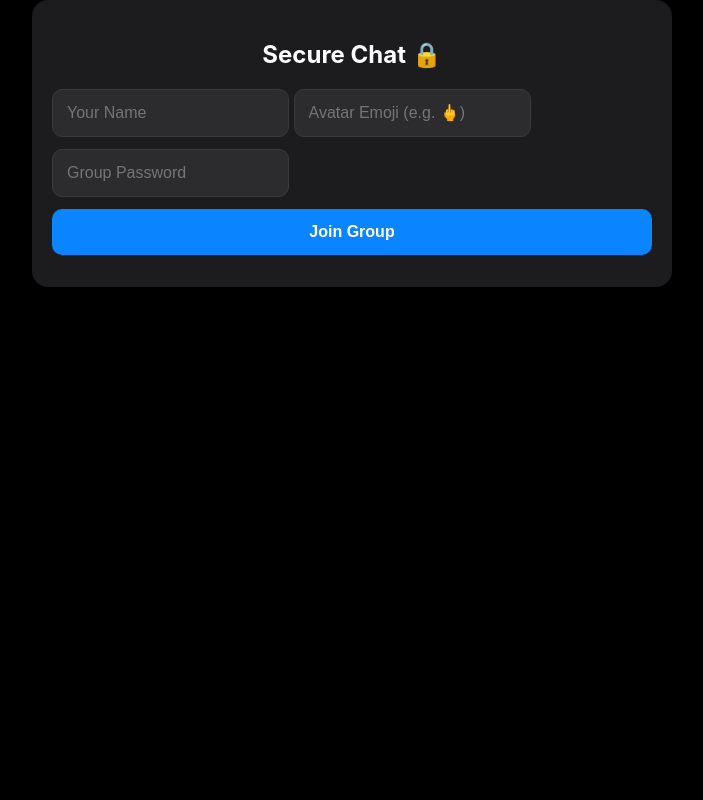
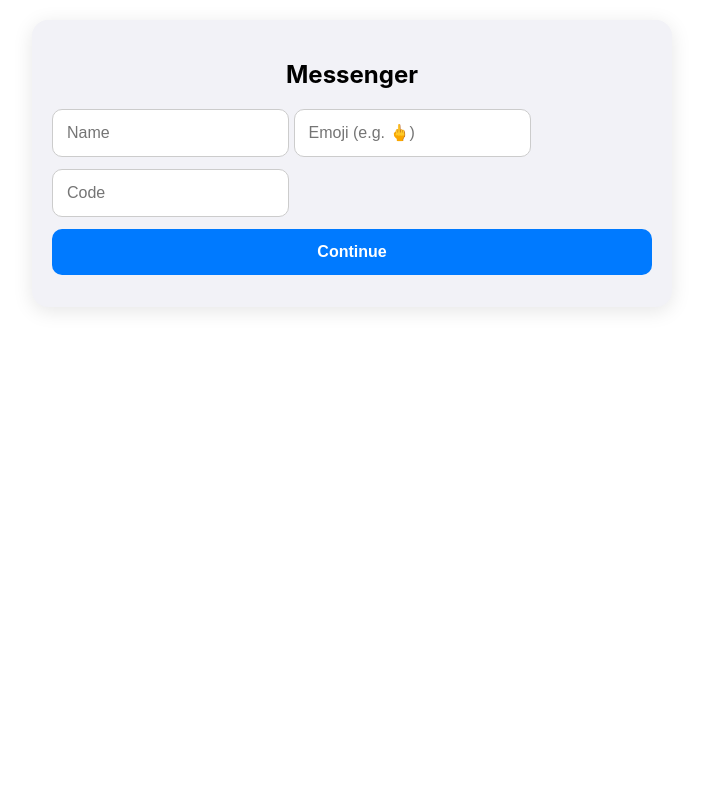
Before and after one commit to prashanth2085/jujube, a FastAPI app: page / in a window 1280 px wide. Shown: the whole page, without its empty margins (288-991 px from the left). Run offline with FastAPI, Linux system fonts and the light colour scheme.

Commit message:
Rename 'Secure Chat' to 'Messenger' and update styles

```diff
--- a/templates/index.html
+++ b/templates/index.html
@@ -3,142 +3,186 @@
 <head>
     <meta charset="UTF-8">
     <meta name="viewport" content="width=device-width, initial-scale=1.0, maximum-scale=1.0, user-scalable=no">
-    <title>Secure Chat</title>
+    <title>Messenger</title>
+
     <meta name="apple-mobile-web-app-capable" content="yes">
-    <meta name="apple-mobile-web-app-status-bar-style" content="black-translucent">
+    <meta name="apple-mobile-web-app-status-bar-style" content="default">
     <link rel="apple-touch-icon" href="https://cdn-icons-png.flaticon.com/512/3665/3665913.png">
-    <style>
-        body { font-family: -apple-system, BlinkMacSystemFont, "Segoe UI", Roboto, sans-serif; background-color: #000000; color: #ffffff; margin: 0; padding: env(safe-area-inset-top) 20px 20px 20px; display: flex; flex-direction: column; height: 100vh; box-sizing: border-box; }
-        #setup, #chat { background: #1c1c1e; padding: 20px; border-radius: 16px; max-width: 600px; width: 100%; margin: 0 auto; }
+
+    <style id="theme-style">
+        /* Default Setup UI */
+        body { font-family: -apple-system, BlinkMacSystemFont, "Segoe UI", Roboto, sans-serif; margin: 0; padding: 20px; display: flex; flex-direction: column; height: 100vh; box-sizing: border-box; transition: background 0.3s; }
+        #setup, #chat { padding: 20px; border-radius: 16px; max-width: 600px; width: 100%; margin: 0 auto; }
+        #setup { background: #f2f2f7; color: #000; box-shadow: 0 4px 20px rgba(0,0,0,0.1); }
         #chat { display: none; flex-direction: column; height: 100%; }
-        .header { display: flex; justify-content: space-between; align-items: center; margin-bottom: 10px; }
-        input, button { padding: 14px; margin-bottom: 12px; border-radius: 10px; border: 1px solid #3a3a3c; font-size: 16px; background: #2c2c2e; color: white; }
-        button { background-color: #0a84ff; border: none; font-weight: bold; cursor: pointer; }
-        #messages { flex-grow: 1; overflow-y: auto; margin-bottom: 15px; display: flex; flex-direction: column; }
-        .msg-wrapper { display: flex; flex-direction: column; margin-bottom: 12px; max-width: 80%; cursor: pointer; }
+
+        .header { display: flex; justify-content: space-between; align-items: center; margin-bottom: 15px; }
+        .leave-btn { background: #ff3b30; font-size: 12px; padding: 6px 12px; border-radius: 8px; border: none; color: white; cursor: pointer; }
+
+        input, button { padding: 14px; margin-bottom: 12px; border-radius: 10px; border: 1px solid #ccc; font-size: 16px; -webkit-appearance: none; }
+        button { background-color: #007aff; color: white; border: none; cursor: pointer; font-weight: bold; }
+
+        #messages { flex-grow: 1; overflow-y: auto; margin-bottom: 15px; padding: 15px; border-radius: 12px; display: flex; flex-direction: column; }
+        .msg-wrapper { display: flex; flex-direction: column; margin-bottom: 16px; max-width: 75%; }
         .my-wrapper { align-self: flex-end; align-items: flex-end; }
         .other-wrapper { align-self: flex-start; align-items: flex-start; }
-        .message { padding: 10px 14px; border-radius: 18px; font-size: 15px; }
-        .my-message { background-color: #0a84ff; }
-        .other-message { background-color: #3a3a3c; }
-        .meta { font-size: 11px; opacity: 0.5; margin-bottom: 2px; }
+        .meta { font-size: 11px; opacity: 0.6; margin-bottom: 2px; }
+        .message { padding: 8px 14px; border-radius: 18px; word-wrap: break-word; font-size: 15px; }
+
         .input-area { display: flex; gap: 8px; }
         .input-area input { flex-grow: 1; margin-bottom: 0; }
+        .gif-img { max-width: 100%; border-radius: 12px; margin-top: 4px; }
     </style>
 </head>
-<body>
+<body id="main-body">
+
     <div id="setup">
-        <h2 style="text-align:center">Secure Chat 🔒</h2>
-        <input type="text" id="username" placeholder="Your Name">
-        <input type="text" id="avatar" placeholder="Avatar Emoji (e.g. 🖕)">
-        <input type="password" id="groupSecret" placeholder="Group Password">
-        <button onclick="joinChat()" style="width:100%">Join Group</button>
+        <h2 style="text-align: center;">Messenger</h2>
+        <input type="text" id="username" placeholder="Name">
+        <input type="text" id="avatar" placeholder="Emoji (e.g. 🖕)">
+        <input type="password" id="groupSecret" placeholder="Code">
+        <button onclick="joinChat()" style="width:100%;">Continue</button>
     </div>
 
     <div id="chat">
         <div class="header">
-            <span id="room-display" style="color:#8e8e93"></span>
-            <button onclick="location.reload()" style="padding:5px 10px; font-size:12px; background:#ff3b30">Leave</button>
+            <span id="display-name" style="font-weight: bold; font-size: 14px; color: #8e8e93;"></span>
+            <button class="leave-btn" onclick="leaveChat()">Leave</button>
         </div>
         <div id="messages"></div>
         <div class="input-area">
-            <button onclick="sendGif()" style="background:#ff375f">GIF</button>
-            <input type="text" id="messageInput" placeholder="Message...">
-            <button onclick="sendText()">Send</button>
+            <button style="background:#ff375f;" onclick="sendGif()">GIF</button>
+            <input type="text" id="messageInput" placeholder="Message..." autocomplete="off">
+            <button id="send-btn" onclick="sendText()">Send</button>
         </div>
     </div>
 
     <script>
-        let ws, username, userAvatar, cryptoKey, groupPass;
-        const rendered = new Set();
+        let ws; let username; let userAvatar; let cryptoKey; let isPrivate = false;
+        const renderedMessages = new Set();
 
-        async function deriveKey(p) {
+        async function deriveKey(password) {
             const enc = new TextEncoder();
-            const m = await window.crypto.subtle.importKey("raw", enc.encode(p), "PBKDF2", false, ["deriveKey"]);
-            return window.crypto.subtle.deriveKey({name:"PBKDF2", salt:enc.encode("salt"), iterations:100000, hash:"SHA-256"}, m, {name:"AES-GCM", length:256}, false, ["encrypt", "decrypt"]);
+            const keyMaterial = await window.crypto.subtle.importKey("raw", enc.encode(password), { name: "PBKDF2" }, false, ["deriveKey"]);
+            return window.crypto.subtle.deriveKey(
+                { name: "PBKDF2", salt: enc.encode("secure-chat-salt"), iterations: 100000, hash: "SHA-256" },
+                keyMaterial, { name: "AES-GCM", length: 256 }, false, ["encrypt", "decrypt"]
+            );
         }
 
-        async function encrypt(d) {
-            const enc = new TextEncoder(), iv = window.crypto.getRandomValues(new Uint8Array(12));
-            const c = await window.crypto.subtle.encrypt({name:"AES-GCM", iv}, cryptoKey, enc.encode(JSON.stringify(d)));
-            const combined = new Uint8Array(iv.length + c.byteLength);
-            combined.set(iv); combined.set(new Uint8Array(c), 12);
+        function applyTheme(isGod) {
+            const body = document.getElementById("main-body");
+            const msgs = document.getElementById("messages");
+            const chatBox = document.getElementById("chat");
+            const inputs = document.querySelectorAll("input");
+
+            if (isGod) {
+                body.style.backgroundColor = "#000000";
+                chatBox.style.backgroundColor = "#1c1c1e";
+                msgs.style.backgroundColor = "#000";
+                msgs.style.border = "1px solid #3a3a3c";
+                inputs.forEach(i => { i.style.background = "#2c2c2e"; i.style.color = "white"; i.style.borderColor = "#3a3a3c"; });
+                isPrivate = true;
+            } else {
+                body.style.backgroundColor = "#ffffff";
+                chatBox.style.backgroundColor = "#ffffff";
+                msgs.style.backgroundColor = "#f2f2f7";
+                msgs.style.border = "1px solid #e5e5ea";
+                inputs.forEach(i => { i.style.background = "#ffffff"; i.style.color = "black"; i.style.borderColor = "#ccc"; });
+                isPrivate = false;
+            }
+        }
+
+        async function encryptData(dataObj) {
+            const enc = new TextEncoder();
+            const iv = window.crypto.getRandomValues(new Uint8Array(12));
+            const ciphertext = await window.crypto.subtle.encrypt({ name: "AES-GCM", iv: iv }, cryptoKey, enc.encode(JSON.stringify(dataObj)));
+            const combined = new Uint8Array(iv.length + ciphertext.byteLength);
+            combined.set(iv); combined.set(new Uint8Array(ciphertext), iv.length);
             return btoa(String.fromCharCode(...combined));
         }
 
-        async function decrypt(b) {
+        async function decryptData(base64String) {
             try {
-                const c = new Uint8Array(atob(b).split('').map(x=>x.charCodeAt(0)));
-                const d = await window.crypto.subtle.decrypt({name:"AES-GCM", iv:c.slice(0,12)}, cryptoKey, c.slice(12));
-                return JSON.parse(new TextDecoder().decode(d));
-            } catch(e) { return null; }
+                const combined = new Uint8Array(atob(base64String).split('').map(c => c.charCodeAt(0)));
+                const iv = combined.slice(0, 12); const ciphertext = combined.slice(12);
+                const decrypted = await window.crypto.subtle.decrypt({ name: "AES-GCM", iv: iv }, cryptoKey, ciphertext);
+                return JSON.parse(new TextDecoder().decode(decrypted));
+            } catch (e) { return null; }
         }
 
         async function joinChat() {
-            groupPass = document.getElementById("groupSecret").value;
             username = document.getElementById("username").value;
             userAvatar = document.getElementById("avatar").value || "👤";
-            if(!groupPass || !username) return alert("Missing info");
-            cryptoKey = await deriveKey(groupPass);
+            const secret = document.getElementById("groupSecret").value;
+            if (!username || !secret) return;
+
+            applyTheme(secret === "GOD");
+            cryptoKey = await deriveKey(secret);
+
+            document.getElementById("setup").style.display = "none";
+            document.getElementById("chat").style.display = "flex";
+
+            // Only load history if the secret is "GOD"
+            if (secret === "GOD") {
+                const response = await fetch('/history');
+                const messages = await response.json();
+                for (let msg of messages) {
+                    const dec = await decryptData(msg.ciphertext);
+                    if (dec) renderMessage(msg.id, msg.sender, msg.avatar, dec.text, dec.time, dec.isGif, msg.sender === username);
+                }
+            }
 
             const protocol = window.location.protocol === "https:" ? "wss" : "ws";
             ws = new WebSocket(`${protocol}://${window.location.host}/ws`);
 
-            ws.onopen = () => ws.send(JSON.stringify({type:"join", password:groupPass}));
-
-            ws.onmessage = async (e) => {
-                const p = JSON.parse(e.data);
-                if(p.type === "room_info") {
-                    let name = p.room_name || prompt("New Room! Name it:");
-                    if(!p.room_name) ws.send(JSON.stringify({type:"create_room", password:groupPass, room_name:name}));
-                    document.getElementById("room-display").innerText = name;
-                    document.getElementById("setup").style.display = "none";
-                    document.getElementById("chat").style.display = "flex";
-                    const h = await fetch(`/history/${groupPass}`).then(r=>r.json());
-                    for(let m of h) {
-                        const d = await decrypt(m.ciphertext);
-                        if(d) render(m.id, m.sender, m.avatar, d.text, d.time, d.isGif, m.sender===username);
-                    }
+            ws.onmessage = async (event) => {
+                const payload = JSON.parse(event.data);
+                if (payload.type === "message") {
+                    if (payload.sender === username) return;
+                    const dec = await decryptData(payload.ciphertext);
+                    if (dec) renderMessage(payload.id, payload.sender, payload.avatar, dec.text, dec.time, dec.isGif, false);
                 }
-                if(p.type === "message") {
-                    const d = await decrypt(p.ciphertext);
-                    if(d) {
-                        render(p.id, p.sender, p.avatar, d.text, d.time, d.isGif, p.sender===username);
-                        if(p.sender !== username && document.hidden) new Audio('https://actions.google.com/sounds/v1/alarms/beep_short.ogg').play();
-                    }
-                }
-                if(p.type === "delete") document.getElementById(p.id)?.remove();
             };
         }
 
-        function render(id, s, a, t, tm, g, me) {
-            if(rendered.has(id)) return; rendered.add(id);
-            const d = document.getElementById("messages"), w = document.createElement("div");
-            w.id = id; w.className = `msg-wrapper ${me?'my-wrapper':'other-wrapper'}`;
-            w.innerHTML = `<div class="meta">${a} ${s} • ${tm}</div><div class="message ${me?'my-message':'other-message'}">${g?`<img src="${t}" style="max-width:100%;border-radius:10px">`:t}</div>`;
-            if(me) w.onclick = () => confirm("Delete?") && ws.send(JSON.stringify({type:"delete", id}));
-            d.appendChild(w); d.scrollTop = d.scrollHeight;
+        function leaveChat() {
+            location.reload(); // Hard reset to clear theme and memory
         }
 
-        function sendText() {
-            const i = document.getElementById("messageInput");
-            if(!i.value) return;
-            const id = "msg-"+Date.now(), tm = new Date().toLocaleTimeString([], {hour:'2-digit', minute:'2-digit'});
-            encrypt({text:i.value, time:tm, isGif:false}).then(c => {
-                ws.send(JSON.stringify({type:"message", id, sender:username, avatar:userAvatar, ciphertext:c, password:groupPass}));
-            });
-            i.value = "";
+        async function sendPayload(content, isGif) {
+            if (!content) return;
+            const msgId = "msg-" + Date.now();
+            const timeStr = new Date().toLocaleTimeString([], { hour: '2-digit', minute: '2-digit' });
+            renderMessage(msgId, username, userAvatar, content, timeStr, isGif, true);
+            const ciphertext = await encryptData({ text: content, isGif: isGif, time: timeStr });
+            ws.send(JSON.stringify({ type: "message", id: msgId, sender: username, avatar: userAvatar, ciphertext: ciphertext }));
         }
 
-        function sendGif() {
-            const u = prompt("GIF Link:");
-            if(!u) return;
-            const id = "msg-"+Date.now(), tm = new Date().toLocaleTimeString([], {hour:'2-digit', minute:'2-digit'});
-            encrypt({text:u, time:tm, isGif:true}).then(c => {
-                ws.send(JSON.stringify({type:"message", id, sender:username, avatar:userAvatar, ciphertext:c, password:groupPass}));
-            });
+        function sendText() { sendPayload(document.getElementById("messageInput").value, false); document.getElementById("messageInput").value = ''; }
+        function sendGif() { const url = prompt("Link:"); if (url) sendPayload(url, true); }
+
+        function renderMessage(id, sender, avatar, text, time, isGif, isMe) {
+            if (renderedMessages.has(id)) return;
+            renderedMessages.add(id);
+            const div = document.getElementById("messages");
+            const wrap = document.createElement("div");
+            wrap.className = `msg-wrapper ${isMe ? 'my-wrapper' : 'other-wrapper'}`;
+
+            let color = isMe ? (isPrivate ? '#0a84ff' : '#e5e5ea') : (isPrivate ? '#3a3a3c' : '#ffffff');
+            let txtColor = (isMe && isPrivate) ? 'white' : 'black';
+            if (!isPrivate && !isMe) { wrap.style.border = "none"; }
+
+            let content = isGif ? `<img src="${text}" class="gif-img">` : text;
+            wrap.innerHTML = `
+                <div class="meta" style="color:${isPrivate?'#8e8e93':'#8e8e93'}">${avatar} ${sender} • ${time}</div>
+                <div class="message" style="background:${color}; color:${isPrivate?'white':(isMe?'black':'black')}; border:${isPrivate?'none':'1px solid #e5e5ea'}">${content}</div>
+            `;
+            div.appendChild(wrap);
+            div.scrollTop = div.scrollHeight;
         }
-        document.getElementById('messageInput').addEventListener('keypress', (e) => e.key === 'Enter' && sendText());
+
+        document.getElementById('messageInput').addEventListener('keypress', (e) => { if (e.key === 'Enter') sendText(); });
     </script>
 </body>
 </html>
```
